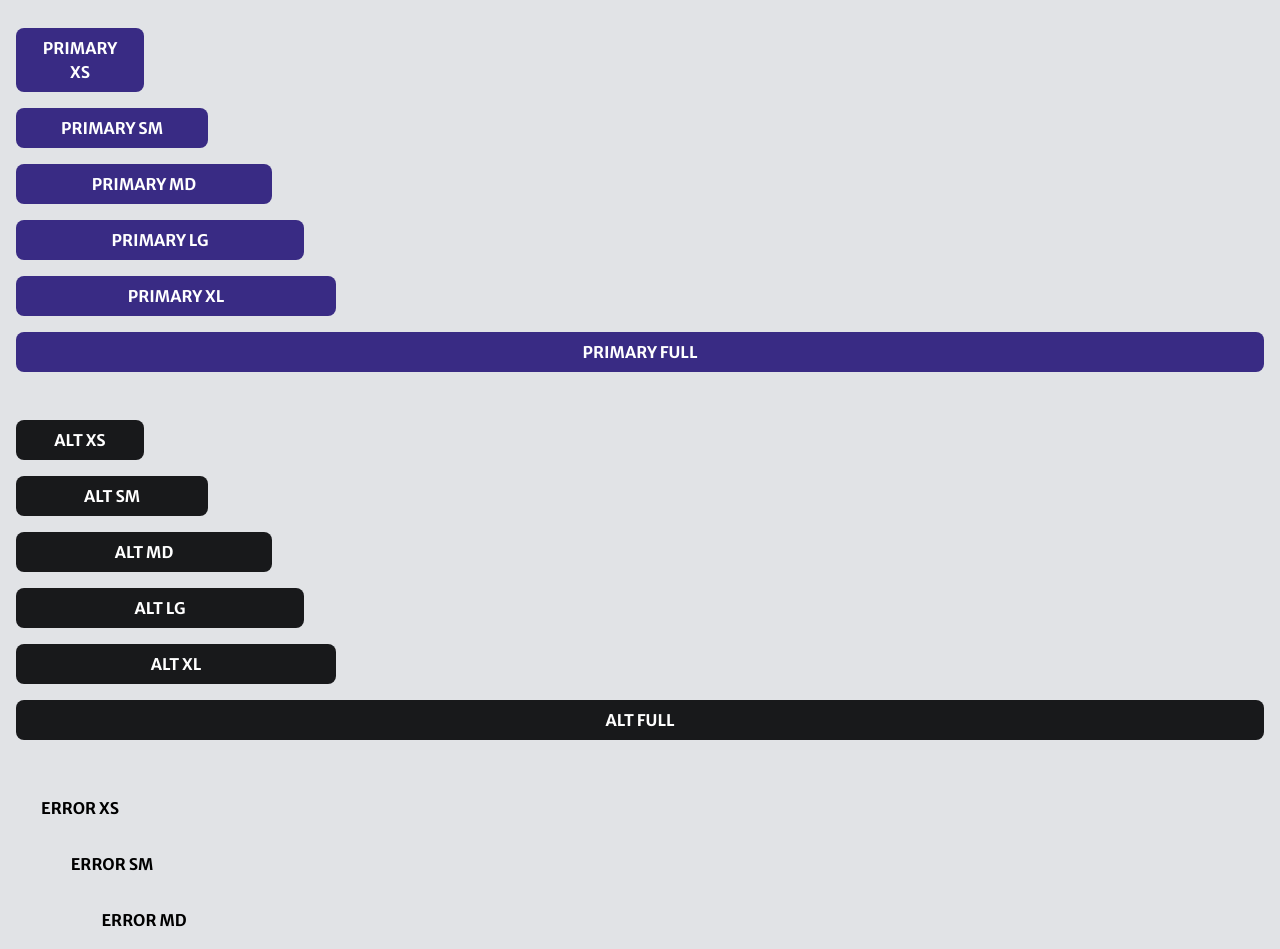
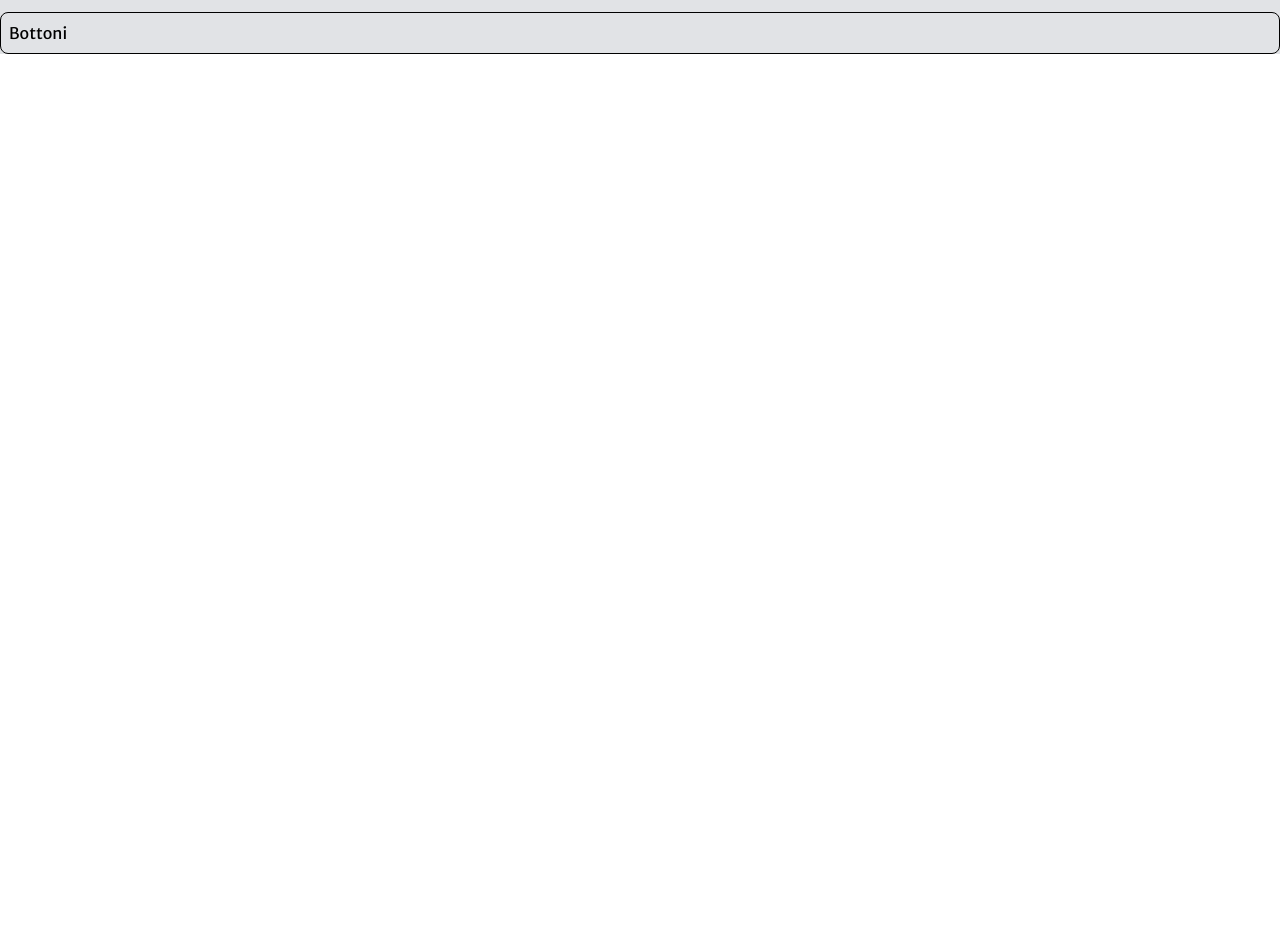
Before and after one commit to DevPres/recipes_nextjs, a Next.js app: page /showcase in a window 1280 px wide. Shown: the part 148-1097 px from the top of the page. After the commit the page ends 800 px from the top, so only its background shows below. Built offline with nearby package versions, Linux system fonts and the light colour scheme.

Commit message:
created v0 of accordion

```diff
--- /dev/null
+++ b/components/Accordion.tsx
@@ -0,0 +1,21 @@
+import { useState } from "react"
+
+export default function Accordion({children, open, id, title}: {children: React.ReactNode, open: Boolean, id:string, title:string}) {
+  const [isOpen, setOpen] = useState(open)
+  return (
+    <div  className="m-0 p-0 border rounded-lg w-full">
+      <h3 className="m-0 p-0">
+        <button id={`controlof-${id}`} type="button" aria-expanded={isOpen ? "true" : "false"} className="bg-transparent m-0 p-2" aria-controls={id} onClick={() => setOpen(!isOpen)}>
+          <span className="accordion-title">
+            {title}
+            <span className="accordion-icon"></span>
+          </span>
+        </button>
+      </h3>
+      <div id={id} aria-labelledby={`controlof-${id}`} className={`flex flex-col gap-x-8 gap-y-4 flex-wrap ${isOpen ? '' : 'hidden'}`}>
+        {children}
+      </div>
+    </div>
+
+  )
+}
--- a/components/Layout/Layout.tsx
+++ b/components/Layout/Layout.tsx
@@ -1,4 +1,5 @@
 import Header from "./Header"
+
 
 export type Layout = {
   children: React.ReactNode
@@ -8,7 +9,7 @@ export default function Layout({children}: Layout) {
   return (
     <>
       <Header/>
-      <main>
+      <main className="container-lg">
         {children}
       </main>
     </>
--- a/pages/showcase.tsx
+++ b/pages/showcase.tsx
@@ -1,3 +1,4 @@
+import Accordion from "@/components/Accordion";
 import Button from "@/components/Buttons/Button";
 
 export default function ShowCase() {
@@ -7,8 +8,10 @@ export default function ShowCase() {
   }
   return (
     <>
-    <div className="flex flex-col gap-x-8 gap-y-4 flex-wrap">
-        <div className="flex flex-col gap-x-8 gap-y-4 flex-wrap p-4">
+
+    <Accordion open={false} id="btns" title="Bottoni">
+      <>
+      <div className="flex flex-col gap-x-8 gap-y-4 flex-wrap p-4">
           <Button onClick={(e) => handleClick(e)} text="primary xs" color="primary"  size='xs'></Button>
           <Button onClick={(e) => handleClick(e)} text="primary sm" color="primary"  size='sm'></Button>
           <Button text="primary md" color="primary"  size='md'></Button>
@@ -27,15 +30,6 @@ export default function ShowCase() {
         </div>
 
         <div className="flex flex-col gap-x-8 gap-y-4 flex-wrap p-4">
-          <Button text="error xs" color="error"  size='xs'></Button>
-          <Button text="error sm" color="error"  size='sm'></Button>
-          <Button text="error md" color="error"  size='md'></Button>
-          <Button text="error lg" color="error"  size='lg'></Button>
-          <Button text="error xl" color="error"  size='xl'></Button>
-          <Button text="error full" color="error"  size='full'></Button>
-        </div>
-
-        <div className="flex flex-col gap-x-8 gap-y-4 flex-wrap p-4">
           <Button text="outline xs" color="outline"  size='xs'></Button>
           <Button text="outline sm" color="outline"  size='sm'></Button>
           <Button text="outline md" color="outline"  size='md'></Button>
@@ -44,14 +38,19 @@ export default function ShowCase() {
           <Button text="outline full" color="outline"  size='full'></Button>
         </div>
         <div className="flex flex-col gap-x-8 gap-y-4 flex-wrap p-4">
-          <Button text="outline xs" color="outline"  size='xs'></Button>
-          <Button text="outline sm" color="outline"  size='sm'></Button>
-          <Button text="outline md" color="outline"  size='md'></Button>
-          <Button text="outline lg" color="outline"  size='lg'></Button>
-          <Button text="outline xl" color="outline"  size='xl'></Button>
-          <Button text="outline full" color="outline"  size='full'></Button>
+          <Button text="outline-alt xs" color="outline-alt"  size='xs'></Button>
+          <Button text="outline-alt sm" color="outline-alt"  size='sm'></Button>
+          <Button text="outline-alt md" color="outline-alt"  size='md'></Button>
+          <Button text="outline-alt lg" color="outline-alt"  size='lg'></Button>
+          <Button text="outline-alt xl" color="outline-alt"  size='xl'></Button>
+          <Button text="outline-alt full" color="outline-alt"  size='full'></Button>
         </div>
-      </div>
+      </>
+
+
+
+    </Accordion>
+
 
     </>
   )
```
